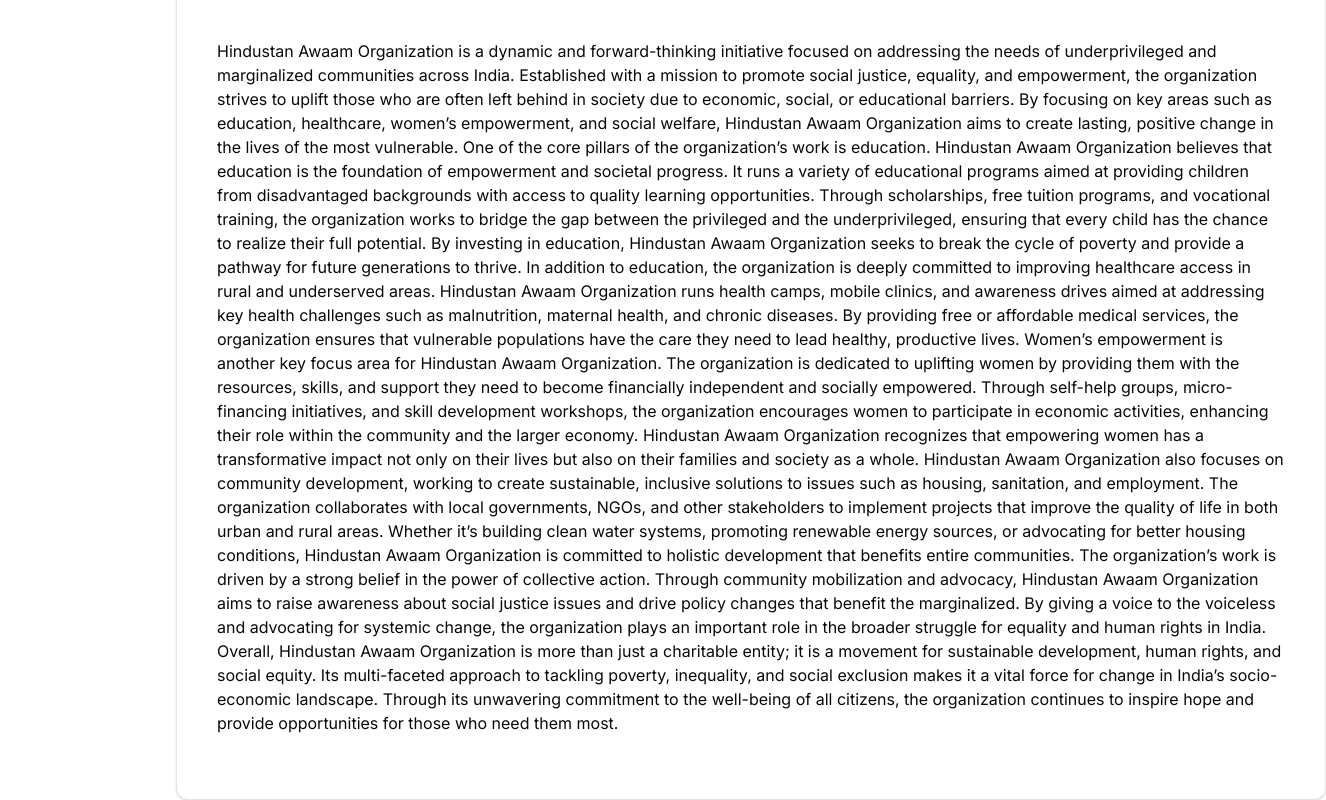
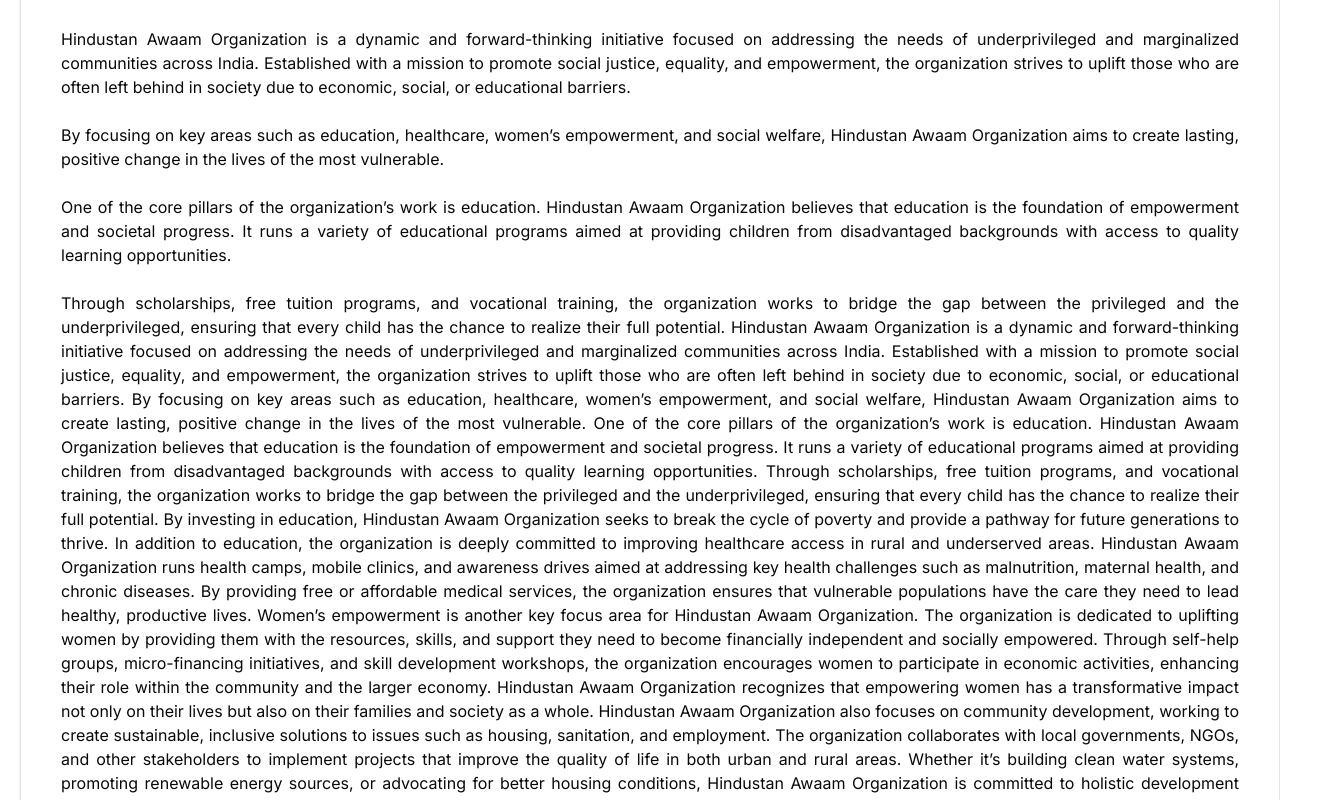
Before and after one commit to M-ustaf-a/Hindustan-Awaam-organization, a Next.js app: page /info in a window 1280 px wide. Shown: the part 340-1140 px from the top of the page, 1326 px wide, since content can reach past the window. Built offline with nearby package versions, Linux system fonts and the light colour scheme.

Commit message:
Some changes

```diff
--- a/app/(root)/info/page.tsx
+++ b/app/(root)/info/page.tsx
@@ -3,7 +3,7 @@
 
 const info = () => {
   return (
-    <div className='ml-44 mt-7'>
+    <div className='ml-5 mt-7'>
       <InfoCard/>
     </div>
   )
--- a/components/InfoCard.tsx
+++ b/components/InfoCard.tsx
@@ -1,5 +1,4 @@
 import * as React from "react";
-
 import { Button } from "@/components/ui/button";
 import {
   Card,
@@ -12,79 +11,102 @@
 
 export function InfoCard() {
   return (
-    <Card className="w-[1150px] p-10 mb-10">
+    <Card className="max-w-full md:max-w-[1475px] p-6 md:p-10 mb-10">
       <CardHeader>
-        <CardTitle>Hindustan organization</CardTitle>
+        <CardTitle>Hindustan Awaam Organization</CardTitle>
         <CardDescription>Organizations are built on trust.</CardDescription>
       </CardHeader>
       <CardContent>
-        <div>
-          <img src="/logo.jpg" alt="logo" className="w-52 h-42 mb-10" />
+        <div className=" mb-10">
+          <img src="/logo.jpg" alt="logo" className="w-36 h-36" />
         </div>
       </CardContent>
-      <p>
+      <div className="text-justify text-sm md:text-base">
+        <p className="mb-6">
           Hindustan Awaam Organization is a dynamic and forward-thinking
           initiative focused on addressing the needs of underprivileged and
           marginalized communities across India. Established with a mission to
           promote social justice, equality, and empowerment, the organization
           strives to uplift those who are often left behind in society due to
-        economic, social, or educational barriers. By focusing on key areas such
-        as education, healthcare, women’s empowerment, and social welfare,
-        Hindustan Awaam Organization aims to create lasting, positive change in
-        the lives of the most vulnerable. One of the core pillars of the
-        organization’s work is education. Hindustan Awaam Organization believes
-        that education is the foundation of empowerment and societal progress.
-        It runs a variety of educational programs aimed at providing children
-        from disadvantaged backgrounds with access to quality learning
-        opportunities. Through scholarships, free tuition programs, and
-        vocational training, the organization works to bridge the gap between
-        the privileged and the underprivileged, ensuring that every child has
-        the chance to realize their full potential. By investing in education,
-        Hindustan Awaam Organization seeks to break the cycle of poverty and
-        provide a pathway for future generations to thrive. In addition to
-        education, the organization is deeply committed to improving healthcare
-        access in rural and underserved areas. Hindustan Awaam Organization runs
-        health camps, mobile clinics, and awareness drives aimed at addressing
-        key health challenges such as malnutrition, maternal health, and chronic
+          economic, social, or educational barriers.
+        </p>
+        <p className="mb-6">
+          By focusing on key areas such as education, healthcare, women’s
+          empowerment, and social welfare, Hindustan Awaam Organization aims to
+          create lasting, positive change in the lives of the most vulnerable.
+        </p>
+        <p className="mb-6">
+          One of the core pillars of the organization’s work is education.
+          Hindustan Awaam Organization believes that education is the foundation
+          of empowerment and societal progress. It runs a variety of educational
+          programs aimed at providing children from disadvantaged backgrounds
+          with access to quality learning opportunities.
+        </p>
+        <p className="mb-6">
+          Through scholarships, free tuition programs, and vocational training,
+          the organization works to bridge the gap between the privileged and
+          the underprivileged, ensuring that every child has the chance to
+          realize their full potential. Hindustan Awaam Organization is a
+          dynamic and forward-thinking initiative focused on addressing the
+          needs of underprivileged and marginalized communities across India.
+          Established with a mission to promote social justice, equality, and
+          empowerment, the organization strives to uplift those who are often
+          left behind in society due to economic, social, or educational
+          barriers. By focusing on key areas such as education, healthcare,
+          women’s empowerment, and social welfare, Hindustan Awaam Organization
+          aims to create lasting, positive change in the lives of the most
+          vulnerable. One of the core pillars of the organization’s work is
+          education. Hindustan Awaam Organization believes that education is the
+          foundation of empowerment and societal progress. It runs a variety of
+          educational programs aimed at providing children from disadvantaged
+          backgrounds with access to quality learning opportunities. Through
+          scholarships, free tuition programs, and vocational training, the
+          organization works to bridge the gap between the privileged and the
+          underprivileged, ensuring that every child has the chance to realize
+          their full potential. By investing in education, Hindustan Awaam
+          Organization seeks to break the cycle of poverty and provide a pathway
+          for future generations to thrive. In addition to education, the
+          organization is deeply committed to improving healthcare access in
+          rural and underserved areas. Hindustan Awaam Organization runs health
+          camps, mobile clinics, and awareness drives aimed at addressing key
+          health challenges such as malnutrition, maternal health, and chronic
           diseases. By providing free or affordable medical services, the
-        organization ensures that vulnerable populations have the care they need
-        to lead healthy, productive lives. Women’s empowerment is another key
-        focus area for Hindustan Awaam Organization. The organization is
+          organization ensures that vulnerable populations have the care they
+          need to lead healthy, productive lives. Women’s empowerment is another
+          key focus area for Hindustan Awaam Organization. The organization is
           dedicated to uplifting women by providing them with the resources,
           skills, and support they need to become financially independent and
           socially empowered. Through self-help groups, micro-financing
           initiatives, and skill development workshops, the organization
-        encourages women to participate in economic activities, enhancing their
-        role within the community and the larger economy. Hindustan Awaam
-        Organization recognizes that empowering women has a transformative
-        impact not only on their lives but also on their families and society as
-        a whole. Hindustan Awaam Organization also focuses on community
-        development, working to create sustainable, inclusive solutions to
-        issues such as housing, sanitation, and employment. The organization
-        collaborates with local governments, NGOs, and other stakeholders to
-        implement projects that improve the quality of life in both urban and
-        rural areas. Whether it’s building clean water systems, promoting
-        renewable energy sources, or advocating for better housing conditions,
-        Hindustan Awaam Organization is committed to holistic development that
-        benefits entire communities. The organization’s work is driven by a
-        strong belief in the power of collective action. Through community
-        mobilization and advocacy, Hindustan Awaam Organization aims to raise
-        awareness about social justice issues and drive policy changes that
-        benefit the marginalized. By giving a voice to the voiceless and
-        advocating for systemic change, the organization plays an important role
-        in the broader struggle for equality and human rights in India. Overall,
-        Hindustan Awaam Organization is more than just a charitable entity; it
-        is a movement for sustainable development, human rights, and social
-        equity. Its multi-faceted approach to tackling poverty, inequality, and
-        social exclusion makes it a vital force for change in India’s
-        socio-economic landscape. Through its unwavering commitment to the
-        well-being of all citizens, the organization continues to inspire hope
-        and provide opportunities for those who need them most.
+          encourages women to participate in economic activities, enhancing
+          their role within the community and the larger economy. Hindustan
+          Awaam Organization recognizes that empowering women has a
+          transformative impact not only on their lives but also on their
+          families and society as a whole. Hindustan Awaam Organization also
+          focuses on community development, working to create sustainable,
+          inclusive solutions to issues such as housing, sanitation, and
+          employment. The organization collaborates with local governments,
+          NGOs, and other stakeholders to implement projects that improve the
+          quality of life in both urban and rural areas. Whether it’s building
+          clean water systems, promoting renewable energy sources, or advocating
+          for better housing conditions, Hindustan Awaam Organization is
+          committed to holistic development that benefits entire communities.
+          The organization’s work is driven by a strong belief in the power of
+          collective action. Through community mobilization and advocacy,
+          Hindustan Awaam Organization aims to raise awareness about social
+          justice issues and drive policy changes that benefit the marginalized.
+          By giving a voice to the voiceless and advocating for systemic change,
+          the organization plays an important role in the broader struggle for
+          equality and human rights in India. Overall, Hindustan Awaam
+          Organization is more than just a charitable entity; it is a movement
+          for sustainable development, human rights, and social equity. Its
+          multi-faceted approach to tackling poverty, inequality, and social
+          exclusion makes it a vital force for change in India’s socio-economic
+          landscape. Through its unwavering commitment to the well-being of all
+          citizens, the organization continues to inspire hope and provide
+          opportunities for those who need them most.
         </p>
-      <CardFooter className="flex justify-between">
-        <form action="/info">
-        </form>
-      </CardFooter>
+      </div>
     </Card>
   );
 }
```
Lines whose indentation alone changed are shown as unchanged.
